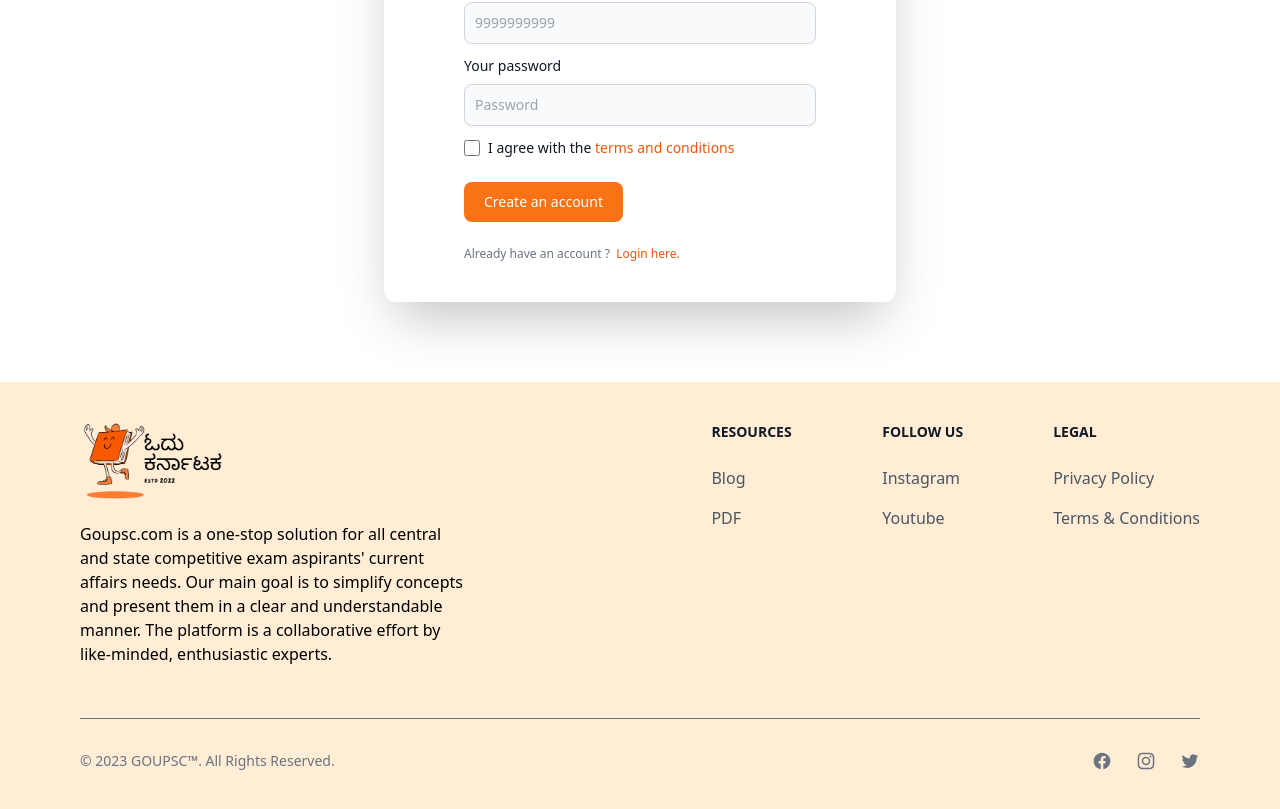
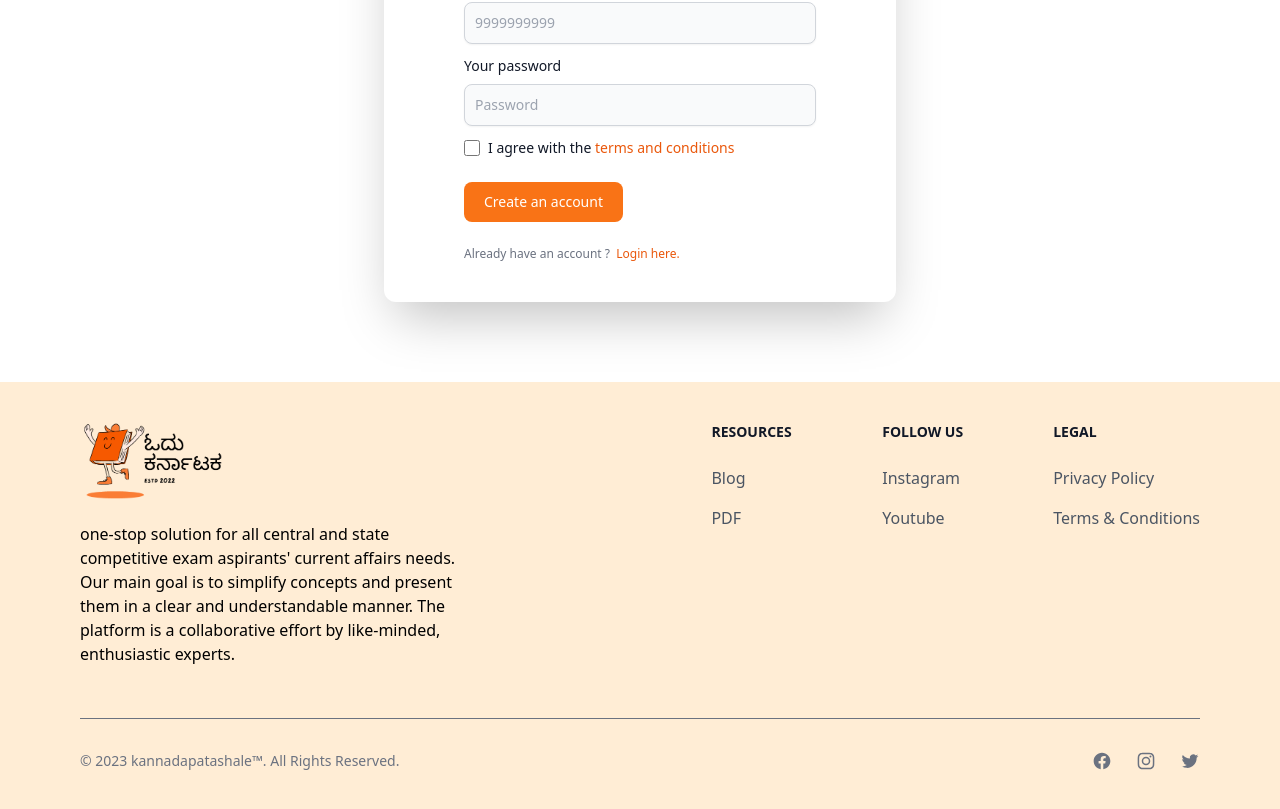
Before and after one commit to Surajkadamr/kannadapatashale, a Next.js app: page /signup in a window 1280 px wide. Shown: the part 482-1291 px from the top of the page. Built offline with nearby package versions, Linux system fonts and the light colour scheme.

Commit message:
Update footer.js

```diff
--- a/components/footer.js
+++ b/components/footer.js
@@ -14,7 +14,7 @@ function Footer({ check,check1 }) {
                   alt="FlowBite Logo"
                 />
                 <p className="my-5 md:w-96">
-                  Goupsc.com is a one-stop solution for all central and state
+                  one-stop solution for all central and state
                   competitive exam aspirants' current affairs needs. Our main
                   goal is to simplify concepts and present them in a clear and
                   understandable manner. The platform is a collaborative effort
@@ -83,7 +83,7 @@ function Footer({ check,check1 }) {
               <span className="text-sm text-gray-500 sm:text-center ">
                 © 2023{" "}
                 <a href="/" className="hover:underline">
-                  GOUPSC™
+                  kannadapatashale™
                 </a>
                 . All Rights Reserved.
               </span>
```
